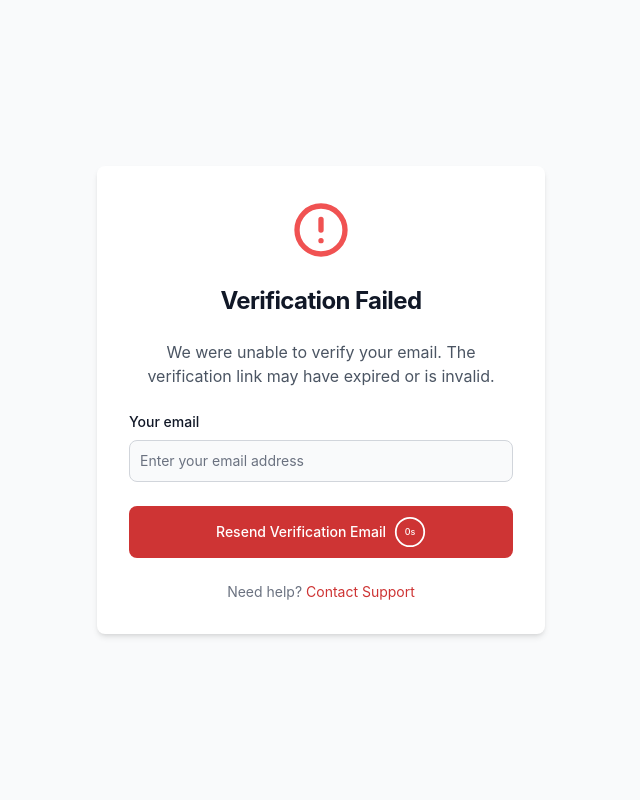
After one commit to OwOHamper/Flask-Starter-Kit, a Flask app: template templates/pages/auth/email-verified.html in a window 1280 px wide. The commit adds this page. Shown: the whole page, without its empty margins (319-959 px from the left). Run offline with Flask 3, Linux system fonts and the light colour scheme; the template is opened without the code that fills it, so the values that code supplies are empty; style sheets or scripts are compiled from the project's sources; parts of the project's set-up code (start-up, migrations or seed data) failed here and were passed over.

Commit message:
finished email verification

```diff
--- a/static/js/auth/registration-form.js
+++ b/static/js/auth/registration-form.js
@@ -67,6 +67,9 @@ function validateAndSubmit() {
             document.getElementById('confirm-password').value = '';
             document.getElementById('terms').checked = false;
             // Redirect or update UI as needed
+            setTimeout(() => {
+                window.location.href = '/verify-email?email=' + email;
+            }, 1000);
         } else {
             showToast('danger', data.message || 'Registration failed. Please try again.', 3000);
         }
--- a/static/js/auth/verify-email.js
+++ b/static/js/auth/verify-email.js
@@ -5,8 +5,11 @@ document.addEventListener('DOMContentLoaded', function() {
     const timerContainer = document.getElementById('timerContainer');
     const emailInput = document.getElementById('emailInput');
 
-    const totalTime = 10;
+    const totalTime = 60;
     let countdown = totalTime;
+    if (document.getElementById('verification-failed') !== null) {
+        countdown = 5;
+    }
     updateButtonState();
 
     function updateButtonState() {
--- /dev/null
+++ b/templates/pages/auth/email-verified.html
@@ -0,0 +1,92 @@
+{% extends "layouts/base.html" %}
+
+{% block title %}Verify Your Email{% endblock %}
+{% block description %}Complete your email verification process. Secure your account and access all features.{% endblock %}
+
+{% block head %}
+{{ super() }}
+
+{% if not success %}
+<!-- <script src="{{ url_for('static', filename='js/auth/failed-email-verification.js') }}"></script> -->
+ <script src="{{ url_for('static', filename='js/auth/verify-email.js') }}"></script>
+{% endif %}
+
+<script src="{{ url_for('static', filename='js/load-theme.js') }}"></script>
+
+{% endblock %}
+
+{% block bodycontent %}
+
+{% if success %}
+
+<div class="flex flex-col items-center justify-center px-6 py-8 mx-auto min-h-screen bg-gray-50 dark:bg-gray-900">
+    <div class="w-full max-w-md bg-white rounded-lg shadow-md dark:bg-gray-800 dark:border-gray-700">
+        <div class="p-6 space-y-6 sm:p-8 text-center">
+            <svg class="w-16 h-16 mx-auto text-green-500" fill="none" stroke="currentColor" viewBox="0 0 24 24" xmlns="http://www.w3.org/2000/svg">
+                <path stroke-linecap="round" stroke-linejoin="round" stroke-width="2" d="M9 12l2 2 4-4m6 2a9 9 0 11-18 0 9 9 0 0118 0z"></path>
+            </svg>
+
+            <h1 class="text-2xl font-bold leading-tight tracking-tight text-gray-900 dark:text-white">
+                Email Verified!
+            </h1>
+
+            <p class="text-gray-600 dark:text-gray-300">
+                Your email has been successfully verified. You can now access all features of your account.
+            </p>
+
+            <a href="{{ url_for('pages.home') }}" class="inline-block px-6 py-2.5 text-white bg-primary-600 hover:bg-primary-700 focus:ring-4 focus:outline-none focus:ring-primary-300 font-medium rounded-lg text-sm text-center dark:bg-primary-600 dark:hover:bg-primary-700 dark:focus:ring-primary-800 transition-colors duration-200">
+                Go to Home Page
+            </a>
+        </div>
+    </div>
+</div>
+
+{% else %}
+
+<div class="flex flex-col items-center justify-center px-6 py-8 mx-auto min-h-screen bg-gray-50 dark:bg-gray-900">
+    <div class="w-full max-w-md bg-white rounded-lg shadow-md dark:bg-gray-800 dark:border-gray-700">
+        <div class="p-6 space-y-6 sm:p-8 text-center">
+            <svg class="w-16 h-16 mx-auto text-red-500" fill="none" stroke="currentColor" viewBox="0 0 24 24" xmlns="http://www.w3.org/2000/svg">
+                <path stroke-linecap="round" stroke-linejoin="round" stroke-width="2" d="M12 8v4m0 4h.01M21 12a9 9 0 11-18 0 9 9 0 0118 0z"></path>
+            </svg>
+
+            <h1 id="verification-failed" class="text-2xl font-bold leading-tight tracking-tight text-gray-900 dark:text-white">
+                Verification Failed
+            </h1>
+
+            <p class="text-gray-600 dark:text-gray-300">
+                We were unable to verify your email. The verification link may have expired or is invalid.
+            </p>
+
+            <input type="hidden" id="csrf" value="{{ csrf_token() }}">
+            <!-- <button id="resendButton" class="inline-block px-6 py-2.5 text-white bg-primary-600 hover:bg-primary-700 focus:ring-4 focus:outline-none focus:ring-primary-300 font-medium rounded-lg text-sm text-center dark:bg-primary-600 dark:hover:bg-primary-700 dark:focus:ring-primary-800 transition-all duration-200 ease-in-out">
+                Resend Verification Email
+            </button> -->
+            <div class="text-left">
+                <label for="emailInput" class="block mb-2 text-sm font-medium text-gray-900 dark:text-white">Your email</label>
+                <input type="email" id="emailInput" value="{{ email }}" {% if email %}readonly disabled{% endif %} class="{% if email %}dark:text-gray-400 {% else %} dark:text-white {% endif %} bg-gray-50 border border-gray-300 text-gray-900 sm:text-sm rounded-lg focus:ring-primary-600 focus:border-primary-600 block w-full p-2.5 dark:bg-gray-700 dark:border-gray-600 dark:placeholder-gray-400 dark:focus:ring-blue-500 dark:focus:border-blue-500" placeholder="Enter your email address">
+            </div>
+            <div class="relative">
+                <button type="button" id="resendButton" disabled
+                class="opacity-60 cursor-not-allowed w-full text-white bg-primary-600 hover:bg-primary-700 focus:ring-4 focus:outline-none focus:ring-primary-300 font-medium rounded-lg text-sm px-5 py-2.5 text-center dark:bg-primary-600 dark:hover:bg-primary-700 dark:focus:ring-primary-800 transition-all duration-200 ease-in-out flex items-center justify-center">
+                <span>Resend Verification Email</span>
+                <div id="timerContainer" class="ml-2 relative">
+                    <svg class="w-8 h-8" viewBox="0 0 36 36" xmlns="http://www.w3.org/2000/svg">
+                        <circle cx="18" cy="18" r="16" fill="none" stroke="currentColor" stroke-width="2" stroke-dasharray="100" stroke-dashoffset="100" id="timerCircle"/>
+                        <text x="18" y="18" text-anchor="middle" dy=".3em" fill="currentColor" font-size="10" id="timerText">60s</text>
+                    </svg>
+
+                </div>
+                </button>
+            </div>
+
+            <p class="text-sm text-gray-500 dark:text-gray-400">
+                Need help? <a href="{{ url_for('pages.contact') }}" class="text-primary-600 hover:underline dark:text-primary-500">Contact Support</a>
+            </p>
+        </div>
+    </div>
+</div>
+
+{% endif %}
+
+{% endblock %}
--- a/templates/pages/auth/verify-email.html
+++ b/templates/pages/auth/verify-email.html
@@ -32,7 +32,7 @@
                 <input type="hidden" id="csrf" value="{{ csrf_token() }}">
                 <div>
                     <label for="emailInput" class="block mb-2 text-sm font-medium text-gray-900 dark:text-white">Your email</label>
-                    <input type="email" id="emailInput" value="test" {% if email %}readonly disabled{% endif %} class="{% if email %}dark:text-gray-400 {% else %} dark:text-white {% endif %} bg-gray-50 border border-gray-300 text-gray-900 sm:text-sm rounded-lg focus:ring-primary-600 focus:border-primary-600 block w-full p-2.5 dark:bg-gray-700 dark:border-gray-600 dark:placeholder-gray-400 dark:focus:ring-blue-500 dark:focus:border-blue-500" placeholder="Enter your email address">
+                    <input type="email" id="emailInput" value="{{ email }}" {% if email %}readonly disabled{% endif %} class="{% if email %}dark:text-gray-400 {% else %} dark:text-white {% endif %} bg-gray-50 border border-gray-300 text-gray-900 sm:text-sm rounded-lg focus:ring-primary-600 focus:border-primary-600 block w-full p-2.5 dark:bg-gray-700 dark:border-gray-600 dark:placeholder-gray-400 dark:focus:ring-blue-500 dark:focus:border-blue-500" placeholder="Enter your email address">
                 </div>
                 <div class="relative">
                     <button type="button" id="resendButton" disabled
@@ -45,8 +45,7 @@
                         </svg>
 
                     </div>
-                </button>
-                    <!-- <div id="timerDisplay" class="absolute right-2 top-1/2 transform -translate-y-1/2 text-sm font-medium text-gray-500 dark:text-gray-400"></div> -->
+                    </button>
                 </div>
                 <div class="text-sm font-light text-gray-500 dark:text-gray-400">
                     Remember your password? <a href="{{ url_for('auth.login') }}" class="font-medium text-primary-600 hover:underline dark:text-primary-500">Sign in</a>
```
Also changed, not shown: src/blueprints/auth.py (+50 -26 lines), static/js/auth/failed-email-verification.js (added, +55 -0 lines).
